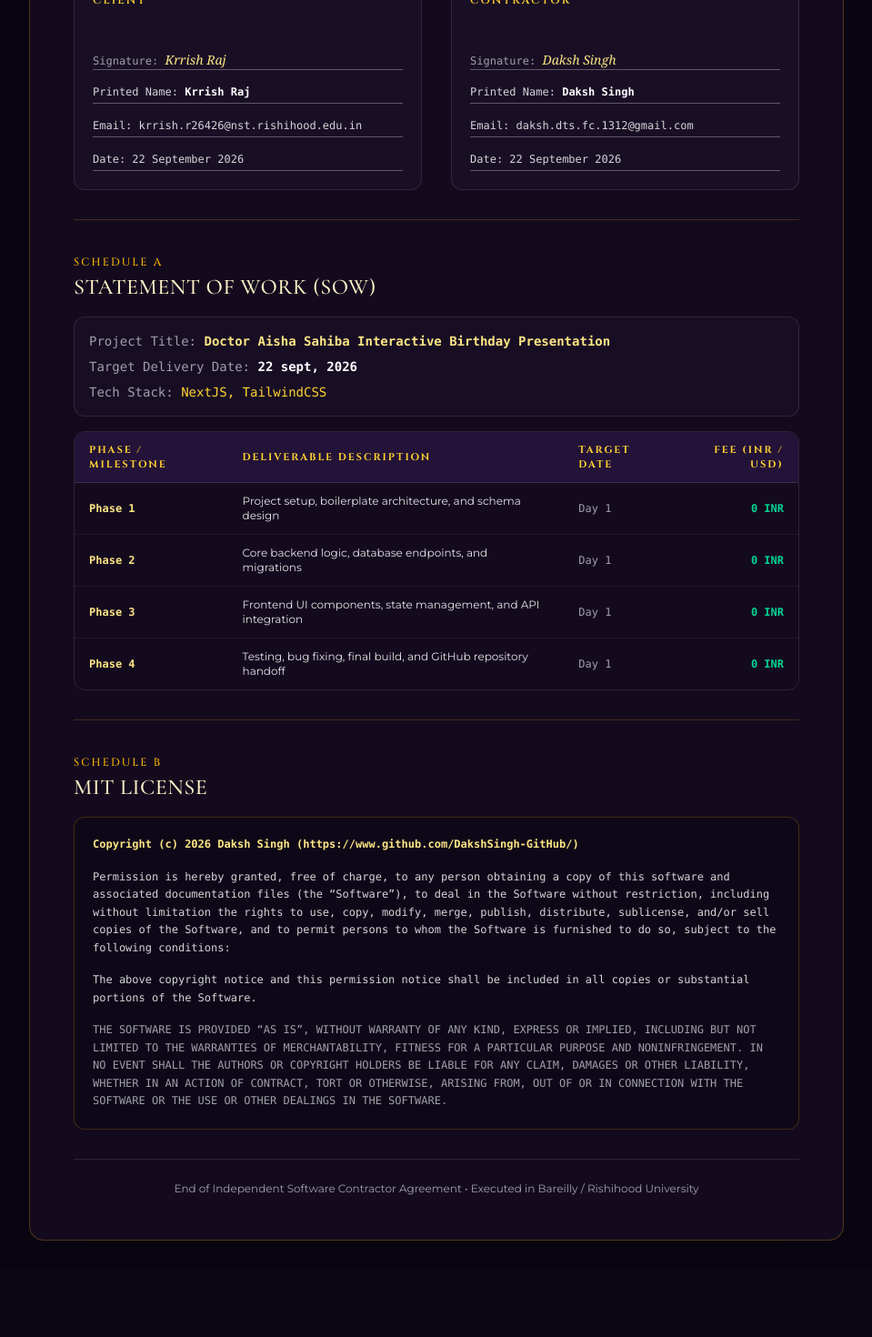
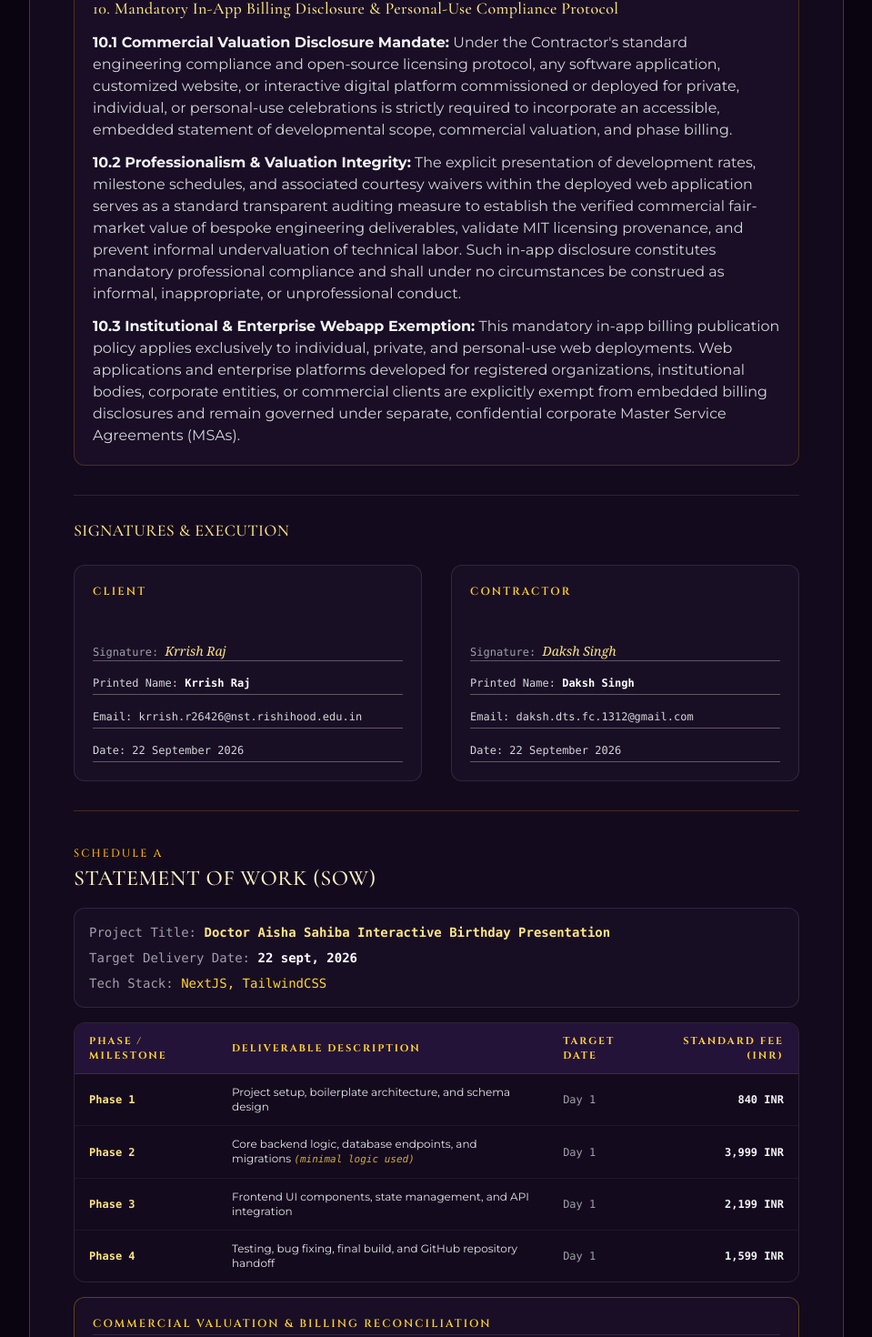
Before and after one commit to DakshSingh-GitHub/my-aisha, a Next.js app: page /dev-contract in a window 1280 px wide. Shown: the part 2495-3965 px from the top of the page at 91% size, without its empty margins (160-1119 px from the left). Before the commit the page ends 3891 px from the top, so only its background shows below. Built offline with nearby package versions, Linux system fonts and the light colour scheme.

Commit message:
Add phase rates, billing reconciliation and in-app disclosure clause to contract

```diff
--- a/app/dev-contract/page.tsx
+++ b/app/dev-contract/page.tsx
@@ -171,6 +171,9 @@ export default function DevContractPage() {
             <strong className="text-zinc-100">Payment Terms:</strong> Invoices are due and payable within 14 calendar days of receipt.
           </p>
           <p className="text-zinc-300">
+            <strong className="text-zinc-100">Fee Structure &amp; Courtesy Concession:</strong> Individual phase rates are itemized in Schedule A totaling 8,637 INR. In recognition of this private celebratory engagement, Contractor has applied a 100% full promotional courtesy waiver (-8,637 INR), establishing the effective net payable amount as 0 INR.
+          </p>
+          <p className="text-zinc-300">
             <strong className="text-zinc-100">Late Payments &amp; Suspension:</strong> Unpaid invoices past the due date may accrue interest at 1.5% per month (or the maximum permitted by applicable law). Contractor reserves the right to pause active development, staging environments, and repository synchronization if invoices remain overdue.
           </p>
         </section>
@@ -231,6 +234,22 @@ export default function DevContractPage() {
           </h2>
           <p className="text-zinc-300">
             This Agreement shall be governed by and construed under the laws of India. Any disputes arising under or in connection with this Agreement shall be subject to the exclusive jurisdiction of the competent courts in Uttar Pradesh / New Delhi, India.
+          </p>
+        </section>
+
+        {/* Section 10 */}
+        <section className="space-y-3 text-sm sm:text-base bg-[#190e25] border border-amber-400/20 p-5 rounded-xl">
+          <h2 className="text-base sm:text-lg font-editorial-heading font-medium text-amber-200">
+            10. Mandatory In-App Billing Disclosure &amp; Personal-Use Compliance Protocol
+          </h2>
+          <p className="text-zinc-300">
+            <strong className="text-zinc-100">10.1 Commercial Valuation Disclosure Mandate:</strong> Under the Contractor&apos;s standard engineering compliance and open-source licensing protocol, any software application, customized website, or interactive digital platform commissioned or deployed for private, individual, or personal-use celebrations is strictly required to incorporate an accessible, embedded statement of developmental scope, commercial valuation, and phase billing.
+          </p>
+          <p className="text-zinc-300">
+            <strong className="text-zinc-100">10.2 Professionalism &amp; Valuation Integrity:</strong> The explicit presentation of development rates, milestone schedules, and associated courtesy waivers within the deployed web application serves as a standard transparent auditing measure to establish the verified commercial fair-market value of bespoke engineering deliverables, validate MIT licensing provenance, and prevent informal undervaluation of technical labor. Such in-app disclosure constitutes mandatory professional compliance and shall under no circumstances be construed as informal, inappropriate, or unprofessional conduct.
+          </p>
+          <p className="text-zinc-300">
+            <strong className="text-zinc-100">10.3 Institutional &amp; Enterprise Webapp Exemption:</strong> This mandatory in-app billing publication policy applies exclusively to individual, private, and personal-use web deployments. Web applications and enterprise platforms developed for registered organizations, institutional bodies, corporate entities, or commercial clients are explicitly exempt from embedded billing disclosures and remain governed under separate, confidential corporate Master Service Agreements (MSAs).
           </p>
         </section>
 
@@ -321,7 +340,7 @@ export default function DevContractPage() {
                   <th className="py-3 px-4">Phase / Milestone</th>
                   <th className="py-3 px-4">Deliverable Description</th>
                   <th className="py-3 px-4">Target Date</th>
-                  <th className="py-3 px-4 text-right">Fee (INR / USD)</th>
+                  <th className="py-3 px-4 text-right">Standard Fee (INR)</th>
                 </tr>
               </thead>
               <tbody className="divide-y divide-white/5 font-mono text-xs text-zinc-300">
@@ -331,18 +350,21 @@ export default function DevContractPage() {
                     Project setup, boilerplate architecture, and schema design
                   </td>
                   <td className="py-3 px-4 text-zinc-400">Day 1</td>
-                  <td className="py-3 px-4 text-right text-emerald-400 font-semibold">
-                    0 INR
+                  <td className="py-3 px-4 text-right text-zinc-100 font-semibold">
+                    840 INR
                   </td>
                 </tr>
                 <tr className="hover:bg-white/2">
                   <td className="py-3 px-4 font-semibold text-amber-200">Phase 2</td>
                   <td className="py-3 px-4 font-sans text-zinc-200">
-                    Core backend logic, database endpoints, and migrations
+                    Core backend logic, database endpoints, and migrations{" "}
+                    <span className="text-[11px] text-amber-300/80 font-mono italic">
+                      (minimal logic used)
+                    </span>
                   </td>
                   <td className="py-3 px-4 text-zinc-400">Day 1</td>
-                  <td className="py-3 px-4 text-right text-emerald-400 font-semibold">
-                    0 INR
+                  <td className="py-3 px-4 text-right text-zinc-100 font-semibold">
+                    3,999 INR
                   </td>
                 </tr>
                 <tr className="hover:bg-white/2">
@@ -351,8 +373,8 @@ export default function DevContractPage() {
                     Frontend UI components, state management, and API integration
                   </td>
                   <td className="py-3 px-4 text-zinc-400">Day 1</td>
-                  <td className="py-3 px-4 text-right text-emerald-400 font-semibold">
-                    0 INR
+                  <td className="py-3 px-4 text-right text-zinc-100 font-semibold">
+                    2,199 INR
                   </td>
                 </tr>
                 <tr className="hover:bg-white/2">
@@ -361,12 +383,42 @@ export default function DevContractPage() {
                     Testing, bug fixing, final build, and GitHub repository handoff
                   </td>
                   <td className="py-3 px-4 text-zinc-400">Day 1</td>
-                  <td className="py-3 px-4 text-right text-emerald-400 font-semibold">
-                    0 INR
+                  <td className="py-3 px-4 text-right text-zinc-100 font-semibold">
+                    1,599 INR
                   </td>
                 </tr>
               </tbody>
             </table>
+          </div>
+
+          {/* Total Bill, Discounted Bill & Commercial Reconciliation */}
+          <div className="bg-[#190e25] border border-amber-400/30 rounded-xl p-5 space-y-3 font-mono text-xs sm:text-sm shadow-inner">
+            <h3 className="font-editorial-meta text-xs tracking-[0.18em] text-amber-300 uppercase font-semibold pb-1 border-b border-white/10">
+              Commercial Valuation &amp; Billing Reconciliation
+            </h3>
+            <div className="flex items-center justify-between text-zinc-300 pt-1">
+              <span className="font-sans">Total Gross Valuation (Sum of Phases 1–4):</span>
+              <span className="text-zinc-100 font-semibold">8,637 INR</span>
+            </div>
+            <div className="flex items-center justify-between text-rose-300">
+              <span className="font-sans">
+                Full Promotional Courtesy Waiver / Client Concession (-100%):
+              </span>
+              <span className="font-semibold">-8,637 INR</span>
+            </div>
+            <div className="border-t border-white/10 pt-3 flex items-center justify-between text-sm sm:text-base">
+              <span className="font-editorial-heading font-medium text-amber-200">
+                Net Effective Bill Payable:
+              </span>
+              <span className="font-bold text-emerald-400 text-base sm:text-lg">
+                0 INR
+              </span>
+            </div>
+            <div className="pt-3 border-t border-white/5">
+              <p className="text-[11px] font-sans text-zinc-400 leading-relaxed">
+                <strong className="text-amber-300">Auditing &amp; Transparency Notice:</strong> In accordance with <span className="text-amber-200 underline">Section 10 (Mandatory In-App Billing Disclosure Protocol)</span>, this project explicitly displays its baseline commercial valuation (8,637 INR) to formally establish engineering market rates and protect technical intellectual property. A 100% courtesy discount has been executed by the Contractor, rendering the final effective invoice obligation as <strong>0 INR</strong>.
+              </p>
+            </div>
           </div>
         </section>
 
```
